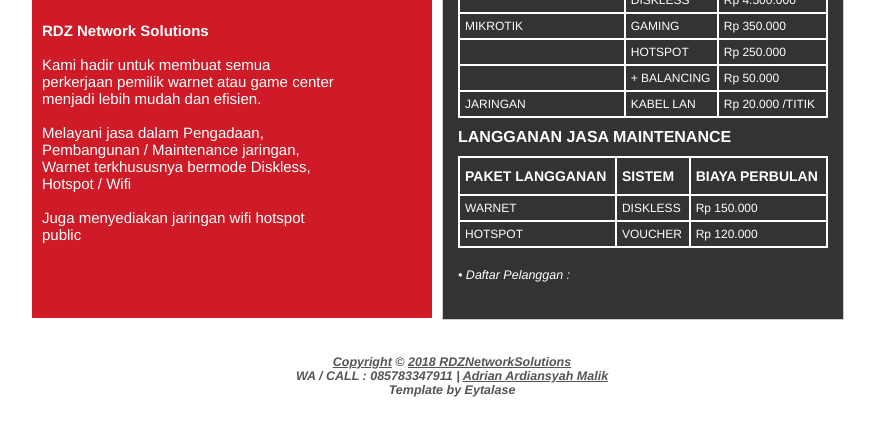
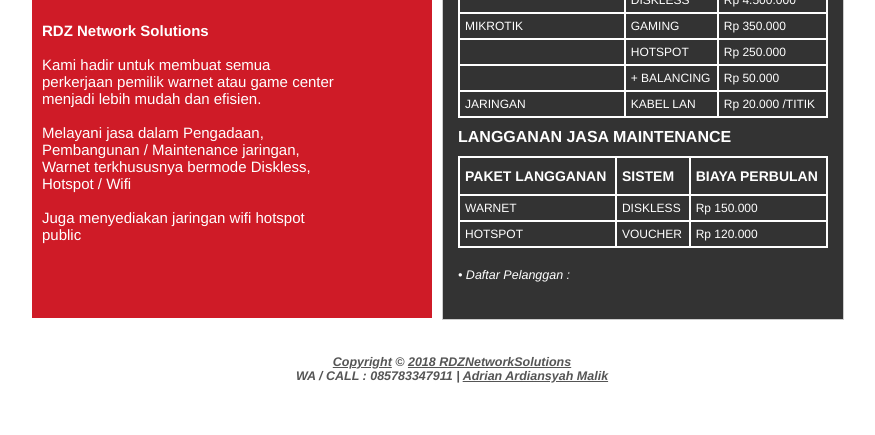
Before and after one commit to rdznetwork/rdznetwork.github.io, a plain HTML site: page index.html in a window 1280 px wide. Shown: the part 165-600 px from the top of the page, without its empty margins (188-1063 px from the left). Drawn offline with Linux system fonts and the light colour scheme.

Commit message:
11111111

```diff
--- a/index.html
+++ b/index.html
@@ -128,7 +128,8 @@
 			KongNet (Jl.Hidayat),
 			MumbaiNet (Jl.Andalas),
 			QeyNet (Jl.Ketapang),
-			SyahrulNet (Jl.Siswa), SyalfaNet (Jl.Manunggal 1)
+			SyahrulNet (Jl.Siswa),
+			SyalfaNet (Jl.Manunggal 1),
 			SyahnaNet (Jl.P.Gompong),
 			TataNet (Jl.Pelabuhan),
 			T-Net (Jl.Panglima Cama),
@@ -150,7 +151,7 @@
 	<div class="ey_bawah">
 	  <b><i><a href="https://rdznetwork.github.io/files/">Copyright</a> &copy; <i id="copyright"><a href="https://rdznetwork.github.io">2018 RDZNetworkSolutions</a></i></b><br/>
 	  <b><i>WA / CALL : 085783347911 | <a target="_blank" href="https://fb.com/adr.ardian">Adrian Ardiansyah Malik</a></i></b><br>
-	  <b><i>Template by Eytalase<i></b>
+
 	  </i>
 	</div>
 </body>
```
Also changed, not shown: 2 other files.
